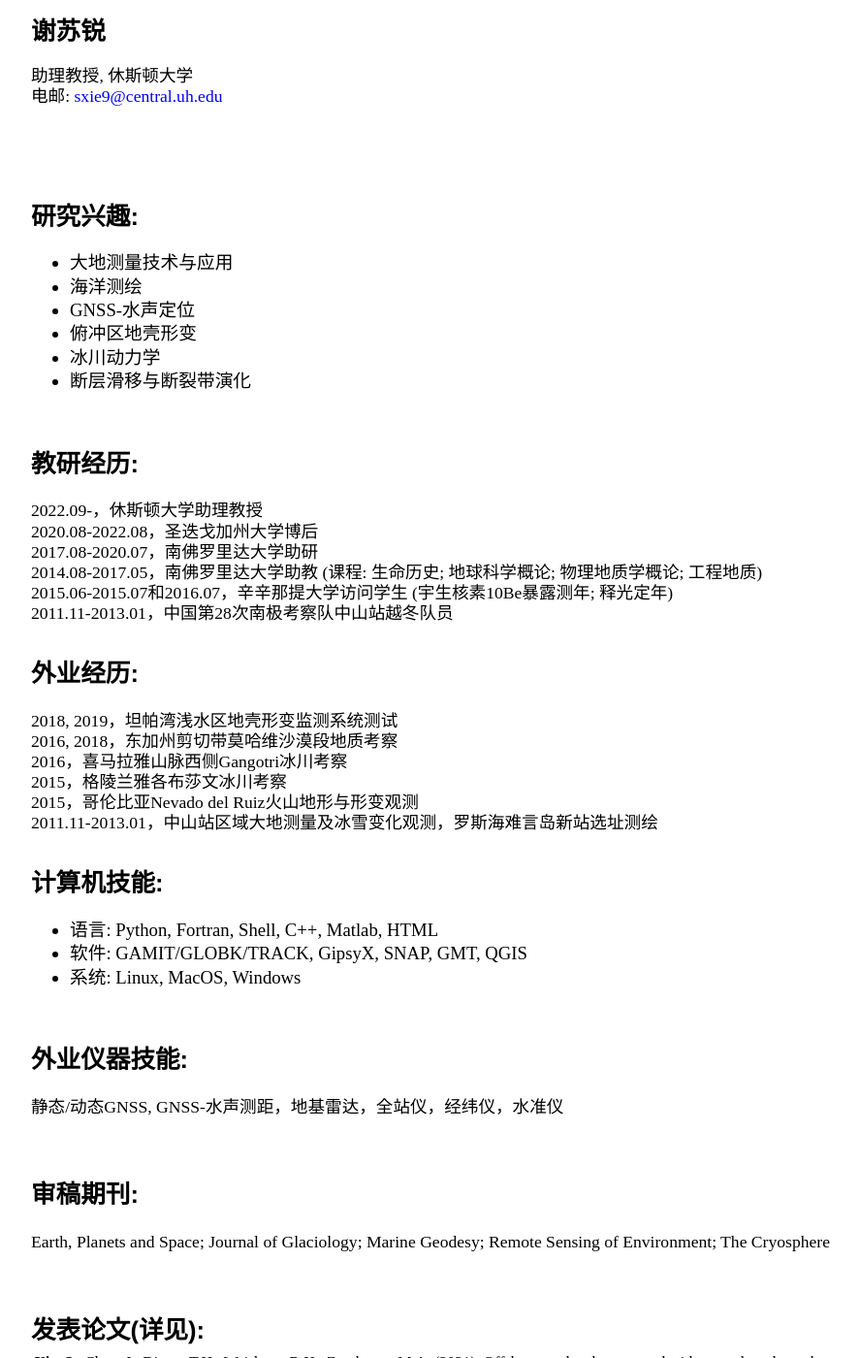
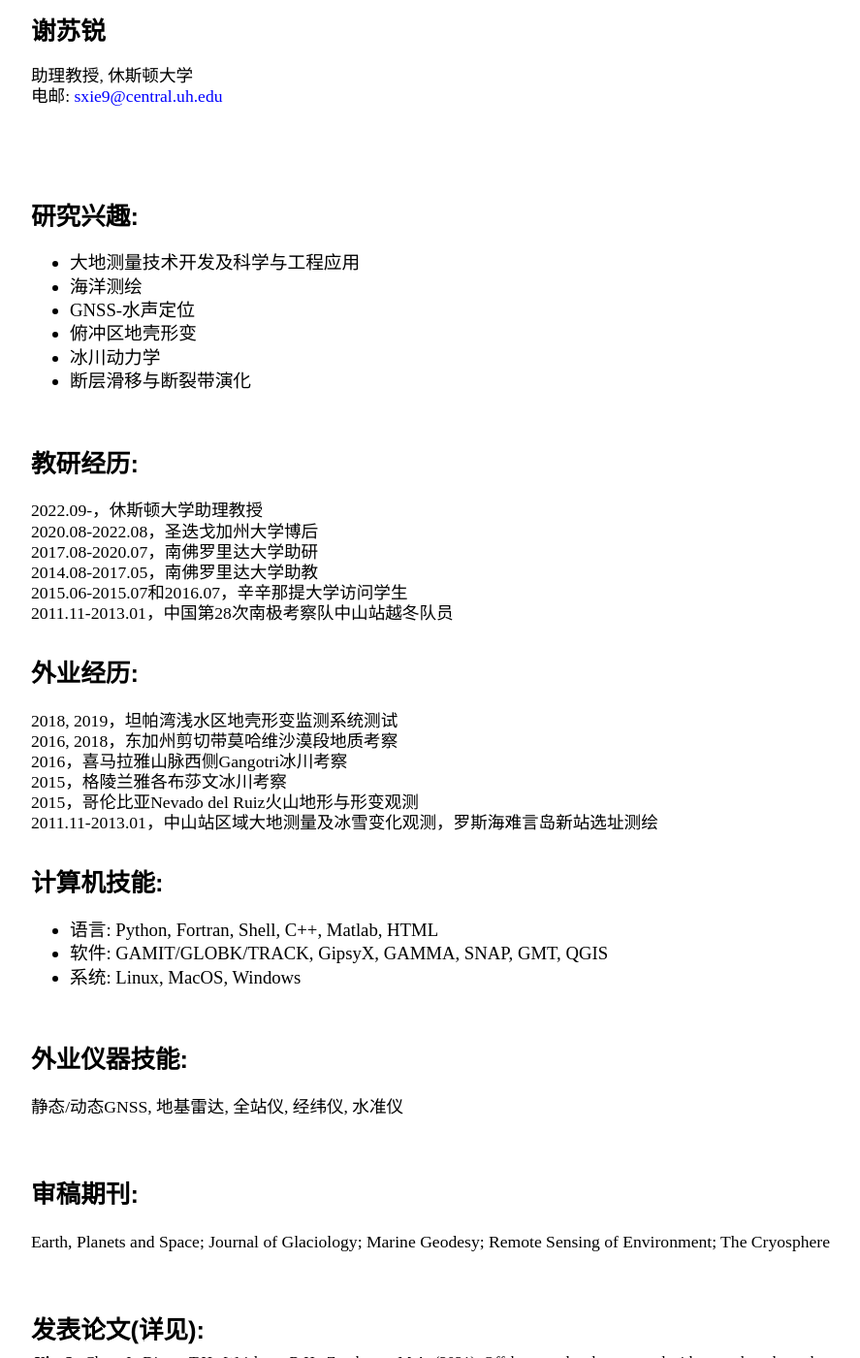
Before and after one commit to suruixie/suruixie.github.io, a Jekyll site: the page built from Chinese/index.html, in a window 1280 px wide and 1400 px high, scrolled down 281 px. Shown: the whole window at 97% size, without its empty margins (96-983 px from the left). Built offline with Jekyll 4.4.1, drawn with Linux system fonts in a browser that asks for light colours; a style sheet for code colours, icons or effects is not loaded.

Commit message:
Update index.html

```diff
--- a/Chinese/index.html
+++ b/Chinese/index.html
@@ -21,7 +21,7 @@ title: 谢苏锐的中文页面
 	<div class="sideText">
 	    <h4 style="margin-top:6em;margin-bottom:0.2em;">研究兴趣: </h4>
 	    <ul class="research_list">
-		    <li style="line-height:130%; font-size:0.9em; color:#000000;">大地测量技术与应用</a></li>
+		    <li style="line-height:130%; font-size:0.9em; color:#000000;">大地测量技术开发及科学与工程应用</a></li>
 		    <li style="line-height:130%; font-size:0.9em; color:#000000;">海洋测绘</a></li>
 		    <li style="line-height:130%; font-size:0.9em; color:#000000;">GNSS-水声定位</a></li>
 		    <li style="line-height:130%; font-size:0.9em; color:#000000;">俯冲区地壳形变</a></li>
@@ -35,8 +35,8 @@ title: 谢苏锐的中文页面
             <p style="line-height: 120%;">2022.09-，休斯顿大学助理教授<br>
             2020.08-2022.08，圣迭戈加州大学博后<br>
             2017.08-2020.07，南佛罗里达大学助研<br>
-	    2014.08-2017.05，南佛罗里达大学助教 (课程: 生命历史; 地球科学概论; 物理地质学概论; 工程地质)<br>
-            2015.06-2015.07和2016.07，辛辛那提大学访问学生 (宇生核素10Be暴露测年; 释光定年)<br>
+	    2014.08-2017.05，南佛罗里达大学助教<br>
+            2015.06-2015.07和2016.07，辛辛那提大学访问学生<br>
             2011.11-2013.01，中国第28次南极考察队中山站越冬队员<br>
             </p>
 	</div>
@@ -54,13 +54,13 @@ title: 谢苏锐的中文页面
 	    <h4 style="margin-top:7em;margin-bottom:0.2em;">计算机技能: </h4>
 	    <ul class="research_list">
 		    <li style="line-height:130%; font-size:0.9em; color:#000000;">语言: Python, Fortran, Shell, C++, Matlab, HTML</a></li>
-		    <li style="line-height:130%; font-size:0.9em; color:#000000;">软件: GAMIT/GLOBK/TRACK, GipsyX, SNAP, GMT, QGIS</a></li>
+		    <li style="line-height:130%; font-size:0.9em; color:#000000;">软件: GAMIT/GLOBK/TRACK, GipsyX, GAMMA, SNAP, GMT, QGIS</a></li>
 		    <li style="line-height:130%; font-size:0.9em; color:#000000;">系统: Linux, MacOS, Windows</a></li>
 	    </ul>
 	</div>
 	<div class="sideText">
 	    <h4 style="margin-top:2em;margin-bottom:0.2em;">外业仪器技能: </h4>
-	    <p style="line-height: 120%;">静态/动态GNSS, GNSS-水声测距，地基雷达，全站仪，经纬仪，水准仪<br>
+	    <p style="line-height: 120%;">静态/动态GNSS, 地基雷达, 全站仪, 经纬仪, 水准仪<br>
             </p>
 	</div>
 	<div class="sideText">
```
